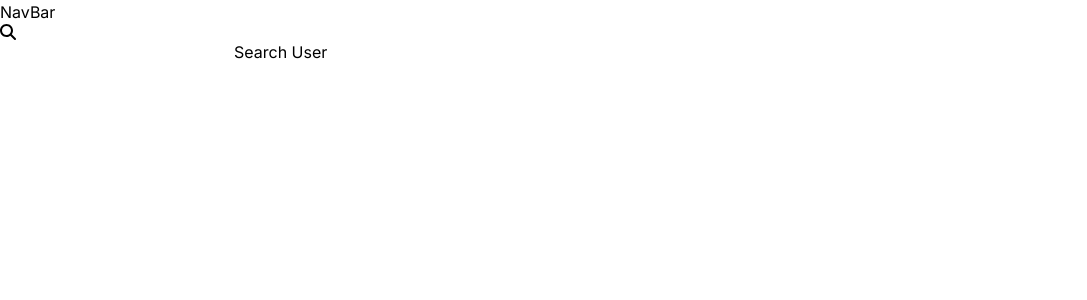
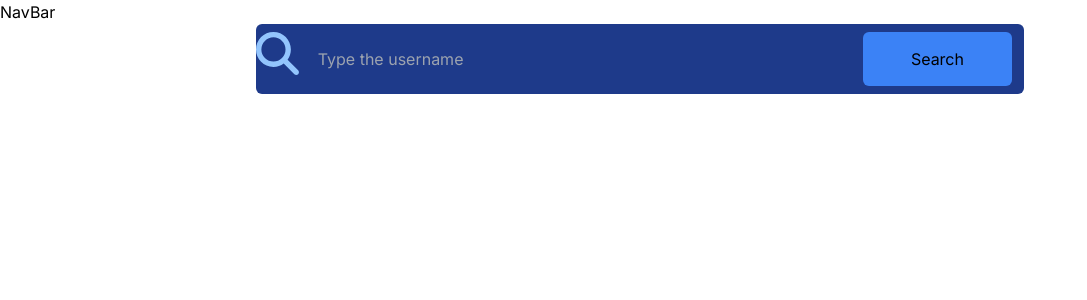
Before and after one commit to RodrigoPerezDomanico/TorreProgrammingTestFinished, a Next.js app: page / in a window 1280 px wide. Shown: the top 300 px of the page, without its empty margins (0-1087 px from the left). Built offline with nearby package versions, Linux system fonts and the light colour scheme.

Commit message:
Search bar styling

```diff
--- a/next.config.js
+++ b/next.config.js
@@ -1,4 +1,6 @@
 /** @type {import('next').NextConfig} */
-const nextConfig = {}
+const nextConfig = {
+
+}
 
 module.exports = nextConfig
--- /dev/null
+++ b/nodemon.json
@@ -0,0 +1,6 @@
+{
+    "verbose": true,
+    "ignore": ["node_modules", ".next"],
+    "watch": ["server/**/*", "server.js"],
+    "ext": "js json"
+}
--- a/package.json
+++ b/package.json
@@ -14,14 +14,16 @@
     "@types/react-dom": "18.2.7",
     "autoprefixer": "10.4.15",
     "eslint": "8.48.0",
-    "eslint-config-next": "13.4.19",
-    "next": "13.4.19",
+    "eslint-config-next": "13.4.15",
+    "next": "^13.0.4",
     "postcss": "8.4.29",
     "react": "18.2.0",
     "react-dom": "18.2.0",
     "typescript": "5.2.2"
   },
   "devDependencies": {
+    "nodemon": "^3.0.1",
+    "prettier-plugin-tailwindcss": "^0.5.4",
     "tailwindcss": "^3.3.3"
   }
 }
--- a/src/app/page.tsx
+++ b/src/app/page.tsx
@@ -1,16 +1,9 @@
 import React from 'react'
-import SearchIcon from '@/components/Icons/SearchIcon'
+import FormSearchUser from '@/components/FormSearchUser'
 
 const Home = () => {
-  return (
-    <form>
-      <span>
-        <SearchIcon/>
-      </span>
-      <input type='text' />
-      <button>Search User</button>
-    </form>
-
+  return(
+  <FormSearchUser/>
   )
 }
 
--- /dev/null
+++ b/src/components/FormSearchUser.tsx
@@ -0,0 +1,18 @@
+import SearchIcon from "@/components/icons/SearchIcon";
+
+
+const FormSearchUser = ()=>{
+
+    return (
+        <div className='flex justify-center w-screen'>
+          <form className="grid gap-2 w-screen grid-cols-[1fr_10fr_3fr] bg-blue-900 mx-5 py-2 rounded-md max-w-3xl ">
+            <span>
+              <SearchIcon className='fill-blue-300' />
+            </span>
+            <input  type='text' placeholder='Type the username' className='bg-transparent h-full outline-none'/>
+            <button className='bg-blue-500 rounded-md px-3 mr-3'>Search</button>
+          </form>
+        </div>
+      );
+};
+export default FormSearchUser;
--- a/src/components/icons/SearchIcon.tsx
+++ b/src/components/icons/SearchIcon.tsx
@@ -3,7 +3,7 @@ import { SVGProps } from "react"
 const SearchIcon = (props: SVGProps<SVGSVGElement>) => (
   <svg
     xmlns="http://www.w3.org/2000/svg"
-    height="1em"
+    height="80%"
     viewBox="0 0 512 512"
     {...props}
   >
```
Also changed, not shown: src/components/SearchList.tsx (added), 1 other file (tests, documents, lock files or other folders).
